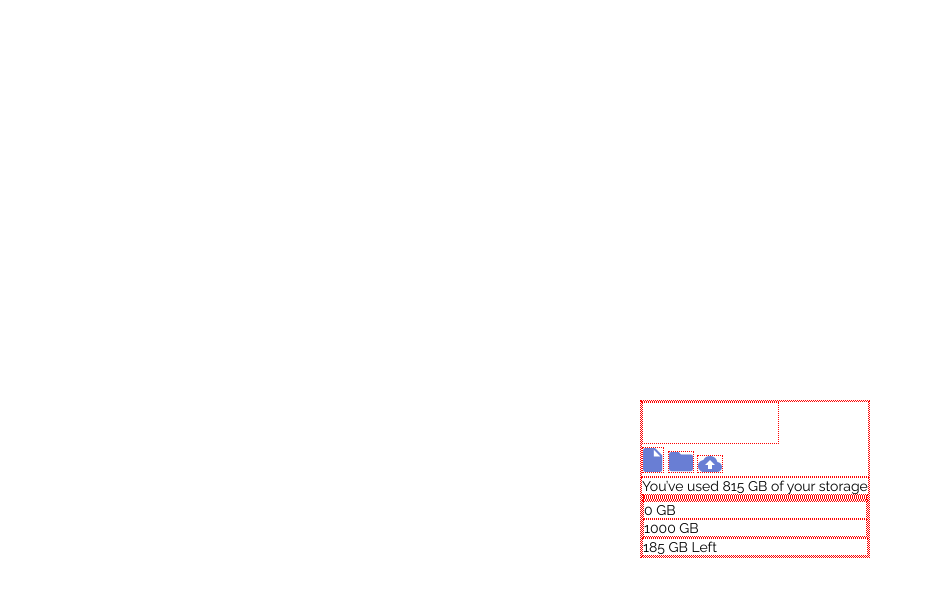
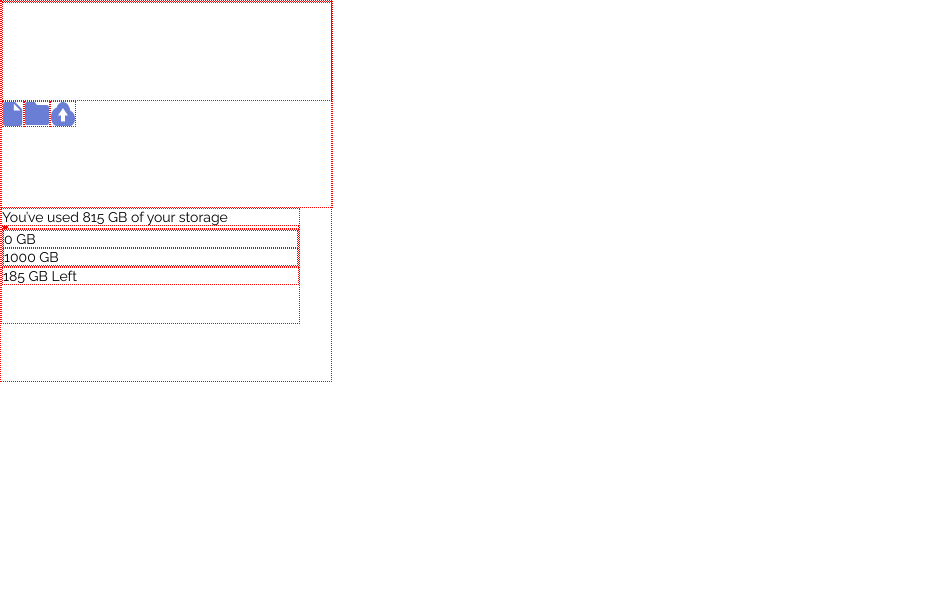
Before and after one commit to andrewjuliodev/FEM-Fylo-Data-Storage-Component, a plain HTML site: page index.html in a window 1280 px wide. Shown: the whole page, without its empty margins (0-933 px from the left). Drawn offline with Linux system fonts and the light colour scheme.

Commit message:
General Card Layout

```diff
--- a/css/style.css
+++ b/css/style.css
@@ -26,11 +26,42 @@ body {
 }
 
 @media screen and (min-width: 1440px) {
+  body {
+    position: absolute;
+    top: 50%;
+    left: 50%;
+    -ms-transform: translate(-50%, -50%);
+    transform: -50%, -50%;
+  }
 }
-body {
-  position: absolute;
-  top: 50%;
-  left: 50%;
-  -ms-transform: translate(-50%, -50%);
-  transform: -50%, -50%;
+
+.container {
+  display: flex;
+  flex-direction: column;
+  width: 330px;
+  height: 380px;
 }
+
+.fyloCard {
+  display: flex;
+  flex-direction: column;
+  width: 330px;
+  height: 205px;
+}
+
+.options {
+  display: flex;
+  flex-direction: row;
+}
+
+.storageCard {
+  width: 330px;
+  height: 160px;
+  width: 90%;
+  height: 30%;
+}
+
+.dashboard {
+  display: flex;
+  flex-direction: row;
+}
```
Also changed, not shown: design/mobile-design-container-fyloCard.jpg (added), design/mobile-design-container-storageCard.jpg (added), design/mobile-design-container.jpg (added).
